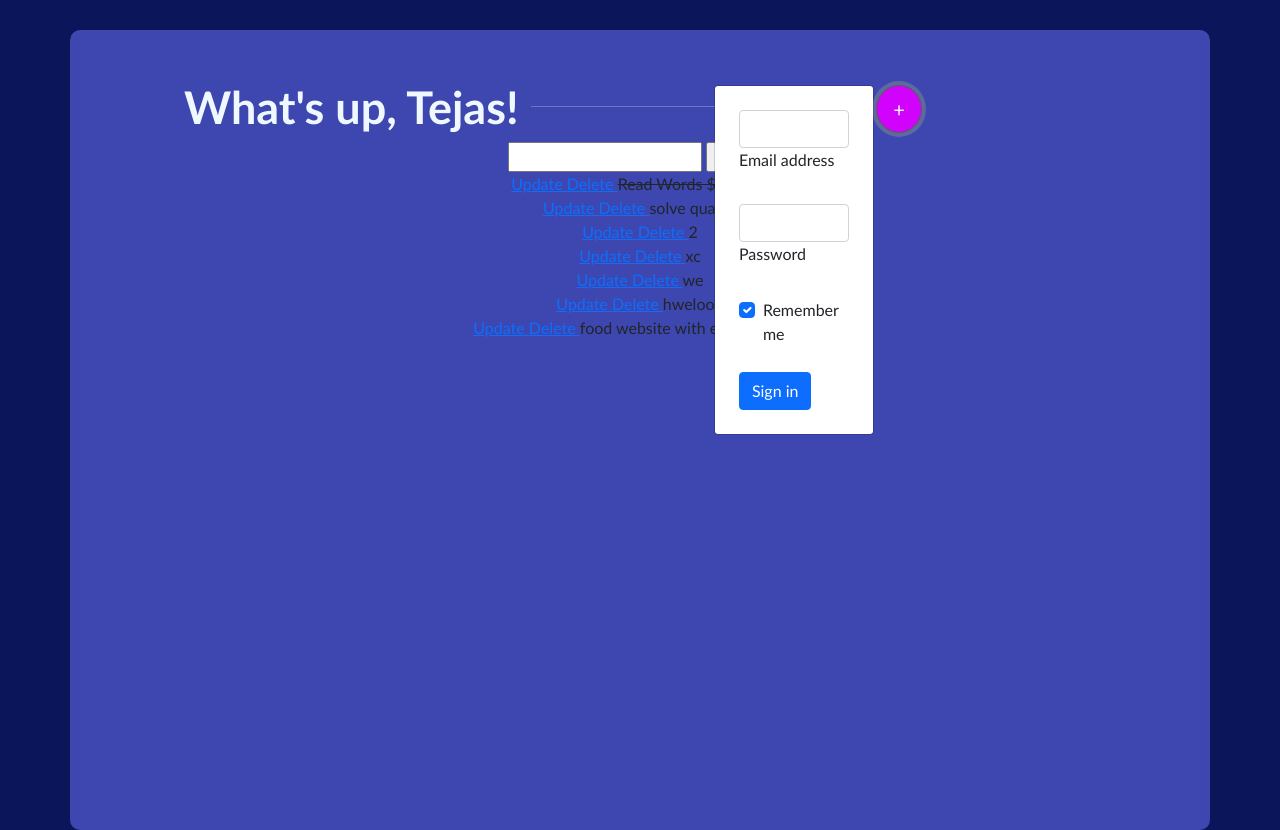
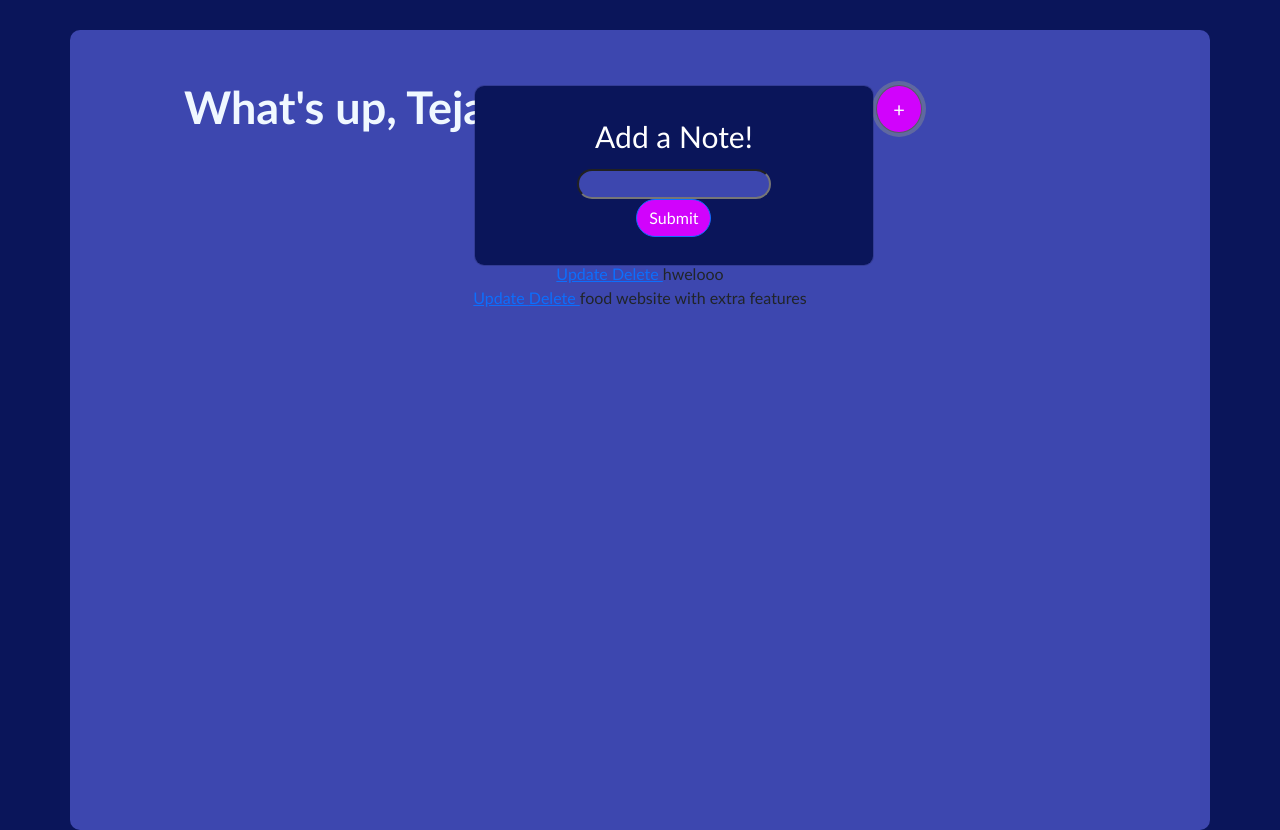
Before and after one commit to tejas4m/ToDo-WebApp, a Django app: page / in a window 1280 px wide, after a click that opens the changed part. Run offline with Django 3.2, Linux system fonts and the light colour scheme; data comes from the database, SQL or seed files in the repository; both versions use the stored data as it was after the commit.

Commit message:
more css

```diff
--- a/todoapp/todolist/templates/todolist/list.html
+++ b/todoapp/todolist/templates/todolist/list.html
@@ -24,42 +24,19 @@
                 <button type="button" class="btn btn-secondary btn-lg" id="plus-button" data-bs-toggle="dropdown" aria-expanded="false">
                 +
                 </button>
-                <div class="dropdown-menu">
-                    <form class="px-4 py-3">
-                      <!-- Email input -->
-                      <div class="form-outline mb-4">
-                        <input type="email" id="form1Example1" class="form-control" />
-                        <label class="form-label" for="form1Example1">Email address</label>
-                      </div>
+                <div class="dropdown-menu" id="drop-form">
+                  <form method="POST" action="/" id="create-form" >
+                    <span id = "addnote-text">
+                      Add a Note!
+                    </span>
+                    {% csrf_token %}
 
-                      <!-- Password input -->
-                      <div class="form-outline mb-4">
-                        <input type="password" id="form1Example2" class="form-control" />
-                        <label class="form-label" for="form1Example2">Password</label>
-                      </div>
+                    {{form.title}}
+                    <br>
 
-                      <!-- 2 column grid layout for inline styling -->
-                      <div class="row mb-4">
-                        <div class="col d-flex justify-content-center">
-                          <!-- Checkbox -->
-                          <div class="form-check">
-                            <input
-                              class="form-check-input"
-                              type="checkbox"
-                              value=""
-                              id="form1Example3"
-                              checked
-                            />
-                            <label class="form-check-label" for="form1Example3"> Remember me </label>
-                          </div>
-                        </div>
-
-
-                      </div>
-
-                      <!-- Submit button -->
-                      <button type="submit" class="btn btn-primary btn-block">Sign in</button>
-                    </form>
+                   <!-- <input type="submit" name = "Create Task" id= "create-task"> -->
+                    <button type="submit" name = "Create Task" id= "create-task" class="btn btn-primary">Submit</button>
+                </form>
 
                   </div>
 
@@ -69,11 +46,7 @@
       </div>
 
 
-      <form method="POST" action="/" >
-          {% csrf_token %}
-          {{form.title}}
-          <input type="submit" name = "Create Task">
-      </form>
+
 
       {% for task in tasks %}
            <div>
@@ -97,7 +70,7 @@
       body{
 		background-color: #0A155A;
         height:100vh;
-        font-family:'Gill Sans', 'Gill Sans MT', Calibri, 'Trebuchet MS', sans-serif
+        font-family:'Gill Sans', 'Gill Sans MT', 'Calibri', 'Trebuchet MS', sans-serif;
 	}
 
       #heading{
@@ -144,7 +117,32 @@
           padding-top: 55px;
           text-align: left;
       }
+      #drop-form{
+        height: auto;
+        width: 50vh;
+        background-color:#0A155A ;
+        border-radius: 10px
+      }
+      #create-form{
+        text-align: center;
+        padding : 20px;
+      }
+      #addnote-text{
+        display: block;
+        color: white;
+        font-size: 30px;
+        text-align: center;
 
+        padding-bottom: 10px;
+      }
+      #id_title{
+        border-radius: 20px;
+        background-color:#3D47AF ;
+      }
+      #create-task{
+        border-radius: 20px;
+        background-color:#D103FC ;
+      }
 
   </style>
 </html>
```
Also changed, not shown: todoapp/db.sqlite3.
